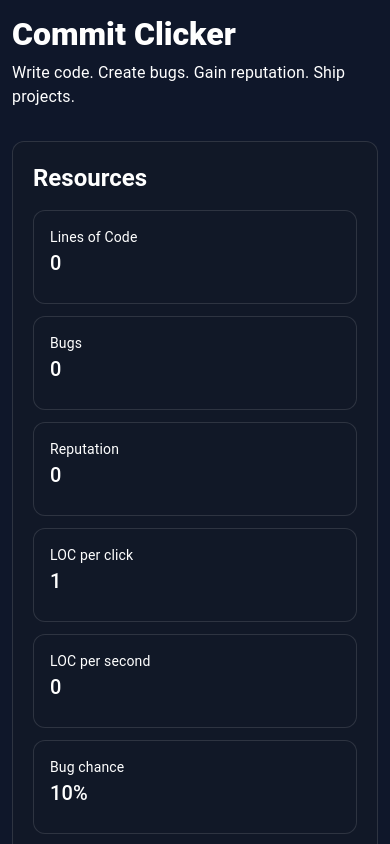
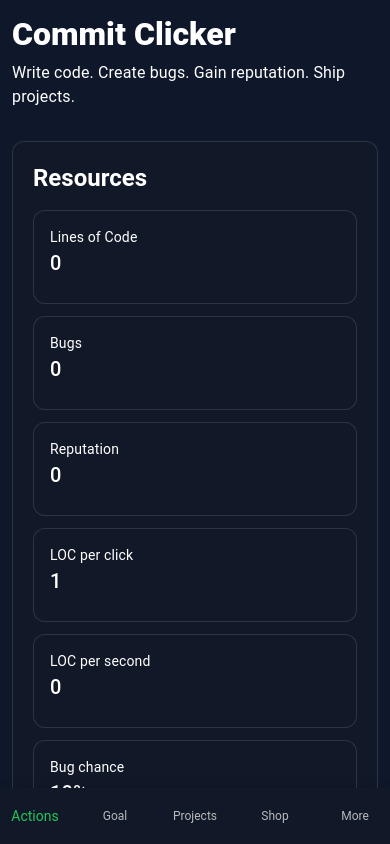
Before and after one commit to BlazingHotCode/commit-clicker, a React (Vite) app: page / in a window 390 px wide. Shown: the top 844 px of the page. Built offline with nearby package versions, Linux system fonts and the light colour scheme.

Commit message:
add mobile navigation component

```diff
--- a/src/App.tsx
+++ b/src/App.tsx
@@ -15,6 +15,7 @@ import { NextGoalPanel } from "./components/goals/NextGoalPanel";
 import { DebugPanel } from "./components/debug/DebugPanel";
 import { PrestigePanel } from "./components/prestige/PrestigePanel";
 import { formatNumber } from "./game/utils/formatNumber";
+import { MobileNav, type MobilePanel } from "./components/navigation/MobileNav";
 import {
   Alert,
   Button,
@@ -38,6 +39,7 @@ function App() {
     state.offlineLocGained > 0,
   );
   const [resetDialogOpen, setResetDialogOpen] = useState(false);
+  const [mobilePanel, setMobilePanel] = useState<MobilePanel>("actions");
 
   useEffect(() => {
     if (state.offlineLocGained <= 0) return;
@@ -76,7 +78,12 @@ function App() {
         onRefactorCode={() => dispatch({ type: "REFACTOR_CODE" })}
       />
 
-      <NextGoalPanel state={state} onShipProject={(projectId) => dispatch({type: "SHIP_PROJECT", projectId})} />
+      <NextGoalPanel
+        state={state}
+        onShipProject={(projectId) =>
+          dispatch({ type: "SHIP_PROJECT", projectId })
+        }
+      />
 
       <UpgradeShop
         state={state}
@@ -154,6 +161,8 @@ function App() {
           </DialogActions>
         </Dialog>
       </Paper>
+
+      <MobileNav value={mobilePanel} onChange={setMobilePanel} />
     </GameLayout>
   );
 }
--- a/src/components/layout/GameLayout.tsx
+++ b/src/components/layout/GameLayout.tsx
@@ -10,7 +10,8 @@ export function GameLayout({ children }: GameLayoutProps) {
       maxWidth="lg"
       sx={{
         px: { xs: 1.5, sm: 3 },
-        py: { xs: 2, sm: 4 },
+        pt: { xs: 2, sm: 4 },
+        pb: { xs: 10, md: 4 },
       }}
     >
       <Box component="header" sx={{ mb: 4 }}>
--- /dev/null
+++ b/src/components/navigation/MobileNav.tsx
@@ -0,0 +1,36 @@
+import { BottomNavigation, BottomNavigationAction, Paper } from "@mui/material";
+
+export type MobilePanel = "actions" | "goal" | "projects" | "shop" | "more";
+
+type MobileNavProps = {
+  value: MobilePanel;
+  onChange: (value: MobilePanel) => void;
+};
+
+export function MobileNav({ value, onChange }: MobileNavProps) {
+  return (
+    <Paper
+      elevation={8}
+      sx={{
+        display: { xs: "block", md: "none" },
+        position: "fixed",
+        left: 0,
+        right: 0,
+        bottom: 0,
+        zIndex: 20,
+      }}
+    >
+      <BottomNavigation
+        showLabels
+        value={value}
+        onChange={(_, nextValue: MobilePanel) => onChange(nextValue)}
+      >
+        <BottomNavigationAction label="Actions" value="actions" />
+        <BottomNavigationAction label="Goal" value="goal" />
+        <BottomNavigationAction label="Projects" value="projects" />
+        <BottomNavigationAction label="Shop" value="shop" />
+        <BottomNavigationAction label="More" value="more" />
+      </BottomNavigation>
+    </Paper>
+  );
+}
```
